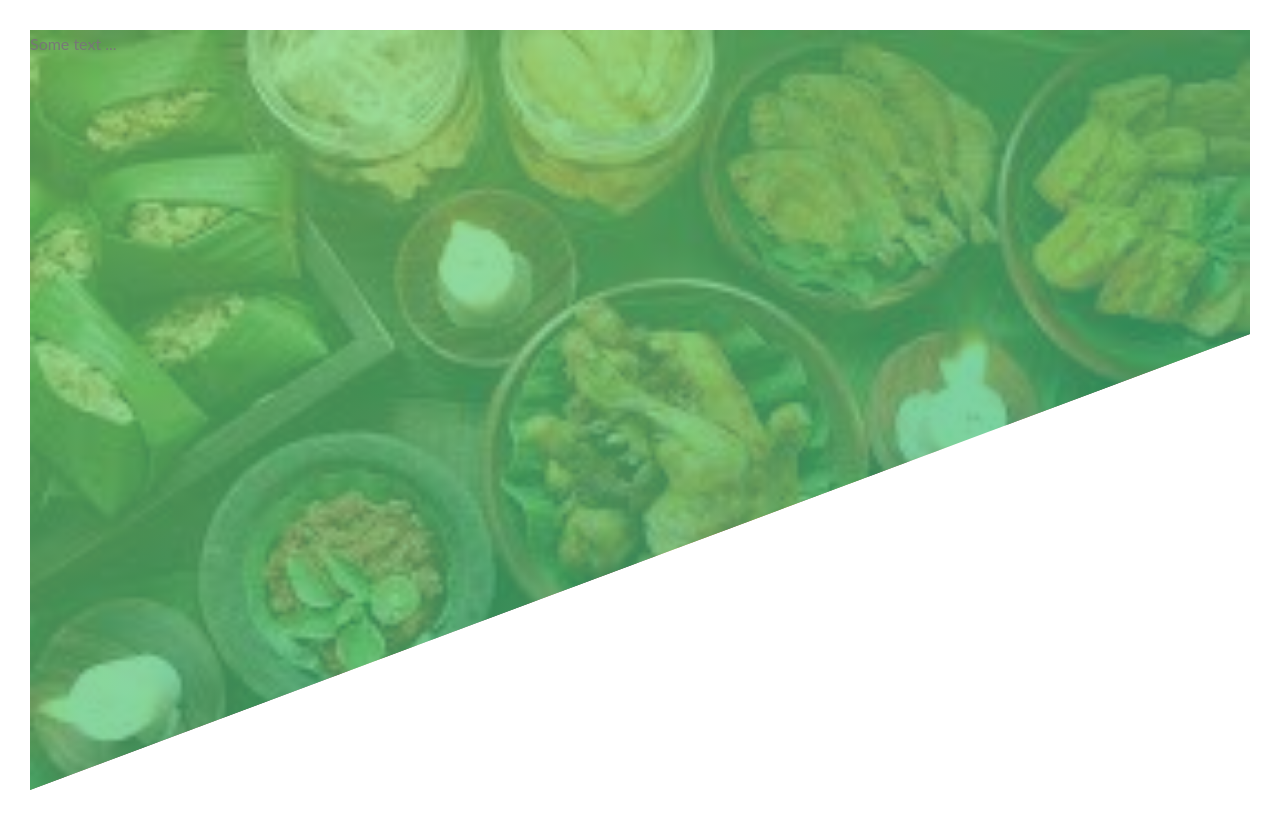
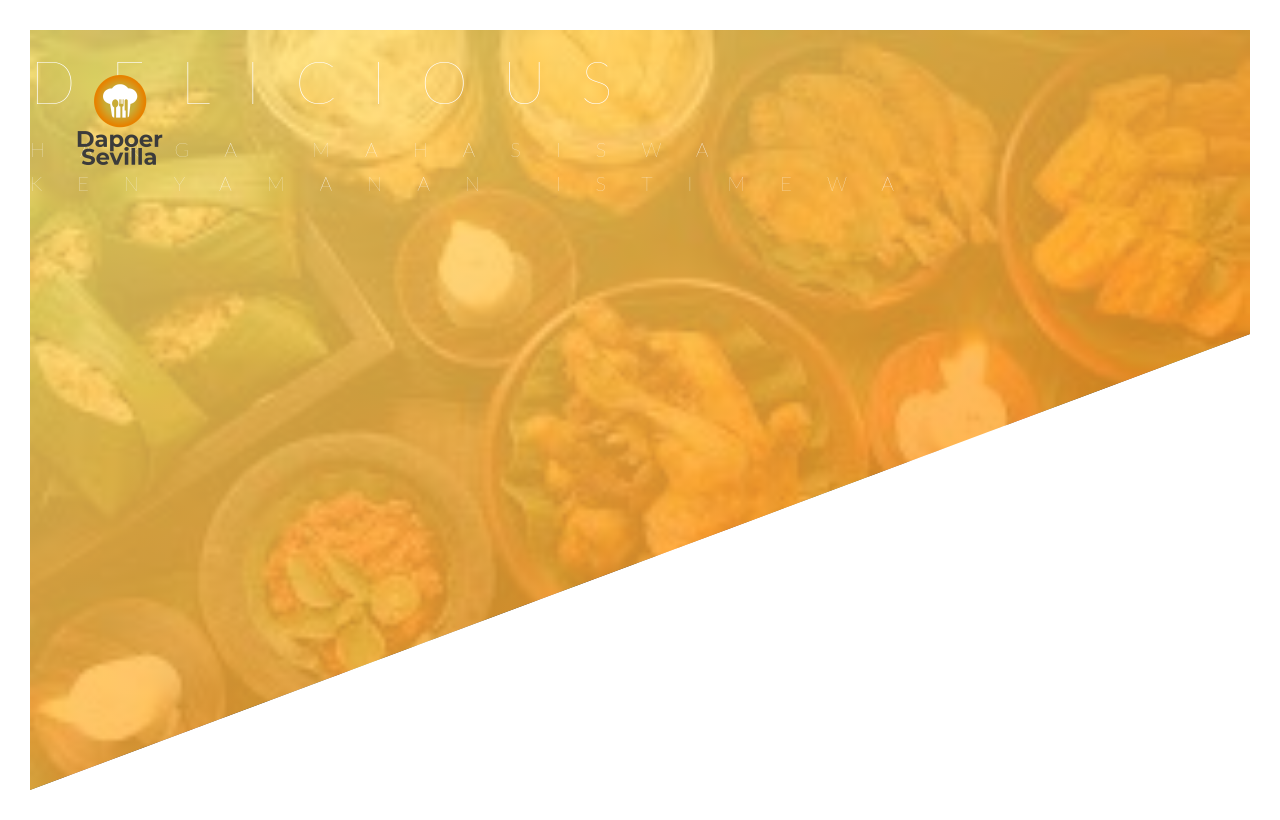
Before and after one commit to permatarizki/natourproject, a website: page index.html in a window 1280 px wide. Drawn offline with Linux system fonts and the light colour scheme.

Commit message:
add heading basic

```diff
--- a/index.html
+++ b/index.html
@@ -7,7 +7,13 @@
 </head>
 <body>
     <header class="header">
-        Some text ...
+        <div class="logo-box">
+            <img src="img/logo-ds.png" alt="logo" class="logo">
+        </div>
+        <h1 class="heading-primary">
+            <span class="heading-primary-main">Delicious</span>
+            <span class="heading-primary-sub">Harga Mahasiswa Kenyamanan Istimewa</span>
+        </h1>
     </header>
 </body>
 </html>
--- a/sass/main.scss
+++ b/sass/main.scss
@@ -30,10 +30,41 @@ body{
   height: 95vh;
   background-image: linear-gradient(
                   to right bottom ,
-                  rgba(126, 213, 111, .7),
-                  rgba(40, 180, 131, .7)),
+                  rgba(255, 235, 120, .8),
+                  rgba(255, 127, 5, .8)),
                   url(../img/food-indo.jpg);
   background-size: cover;
   background-position: top;
   clip-path: polygon(0 0, 100% 0, 100% 40%, 0 100%); // (upper left xy, upper right yx, bottom right xy, bottom left)
+  position: relative;
 }
+
+.logo-box{
+  position: absolute;
+  top: 40px;
+  left: 40px;
+}
+
+.logo{
+  height: 100px;
+  width: 100px;
+}
+
+.heading-primary{
+  color:#fff;
+  text-transform: uppercase;
+}
+
+.heading-primary-main{
+  display: block;
+  font-size: 60px;
+  font-weight: 200;
+  letter-spacing: 35px;
+}
+
+.heading-primary-sub{
+  display: block;
+  font-size: 20px;
+  font-weight: 200;
+  letter-spacing: 35px;
+}
```
Also changed, not shown: css/style.css, img/logo-ds.png (added).
